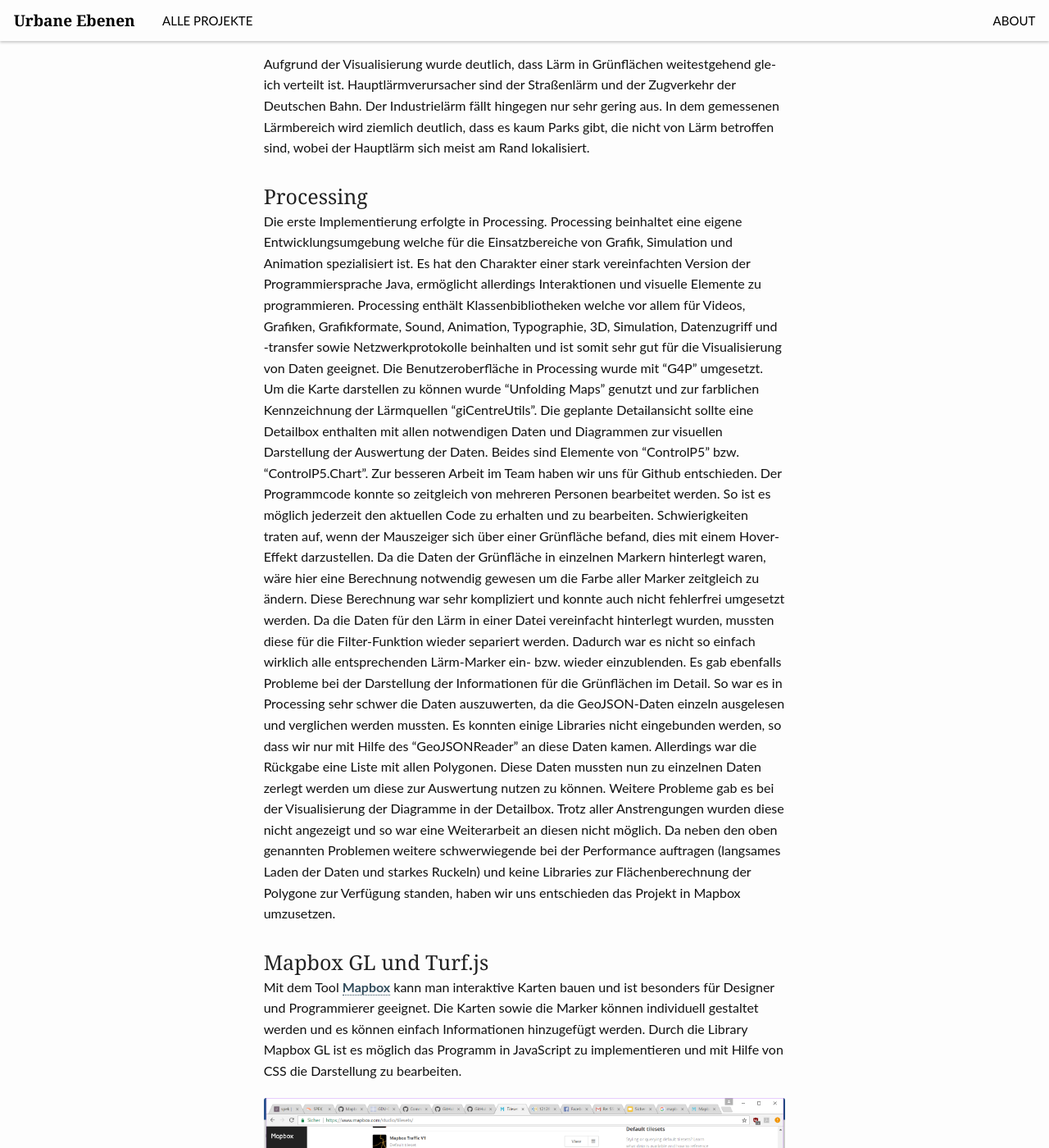
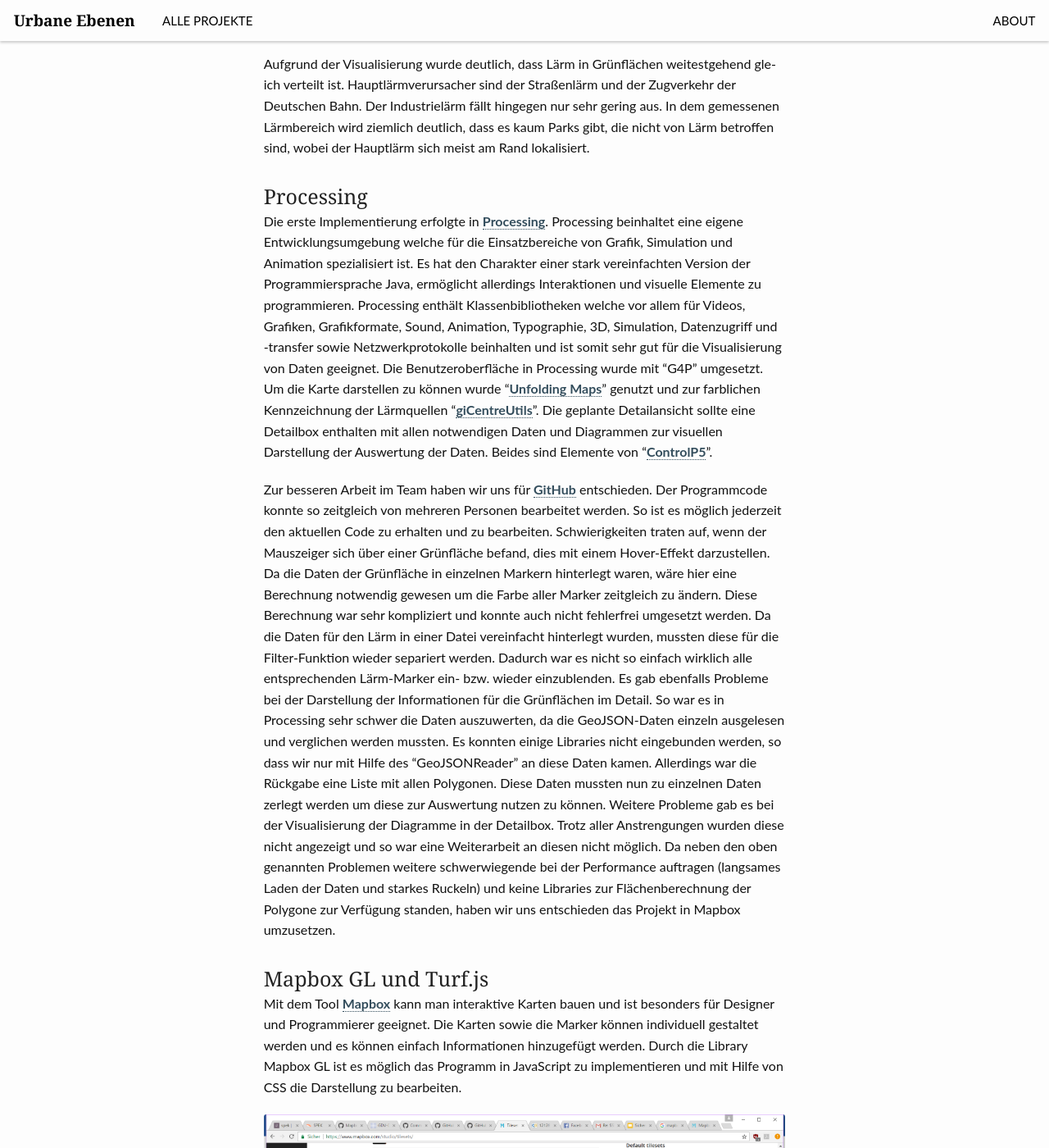
Before and after one commit to tillnagel/gdv-website, a Jekyll site: the page built from _posts/projects/2017-02-06-laermkoeln.md, in a window 1280 px wide and 1400 px high, scrolled down 4860 px. Shown: the whole window at 82% size. Built offline with Jekyll 4.4.1, drawn with Linux system fonts in a browser that asks for light colours; some of the changed text lies outside the part shown.

Commit message:
added more links

```diff
--- a/_posts/projects/2017-02-06-laermkoeln.md
+++ b/_posts/projects/2017-02-06-laermkoeln.md
@@ -1,6 +1,6 @@
 ---
 layout: page
-title:  "Ruhezonen in Köln"
+title: "Ruhezonen in Köln"
 subheadline: "Entspannungspotenzial der Grünflächen in Betracht des umliegenden Lärms"
 teaser: "Entspannungspotenzial der Grünflächen in Betracht des umliegenden Lärms"
 header: no
@@ -76,9 +76,10 @@ Der Nutzer hat die Möglichkeit näher heran zu zoomen und die Karte zu drehen,
 Aufgrund der Visualisierung wurde deutlich, dass Lärm in Grünflächen weitestgehend gleich verteilt ist. Hauptlärmverursacher sind der Straßenlärm und der Zugverkehr der Deutschen Bahn. Der Industrielärm fällt hingegen nur sehr gering aus. In dem gemessenen Lärmbereich wird ziemlich deutlich, dass es kaum Parks gibt, die nicht von Lärm betroffen sind, wobei der Hauptlärm sich meist am Rand lokalisiert.
 
 ### Processing
-Die erste Implementierung erfolgte in Processing.  Processing beinhaltet eine eigene Entwicklungsumgebung welche für die Einsatzbereiche von Grafik, Simulation und Animation spezialisiert ist. Es hat den Charakter einer stark vereinfachten Version der Programmiersprache Java, ermöglicht allerdings Interaktionen und visuelle Elemente zu programmieren. Processing enthält Klassenbibliotheken welche vor allem für Videos, Grafiken, Grafikformate, Sound, Animation, Typographie, 3D, Simulation, Datenzugriff und -transfer sowie Netzwerkprotokolle beinhalten und ist somit sehr gut für die Visualisierung von Daten geeignet.
-Die Benutzeroberfläche in Processing wurde mit "G4P" umgesetzt. Um die Karte darstellen zu können wurde "Unfolding Maps" genutzt und zur farblichen Kennzeichnung der Lärmquellen "giCentreUtils". Die geplante Detailansicht sollte eine Detailbox enthalten mit allen notwendigen Daten und Diagrammen zur visuellen Darstellung der Auswertung der Daten. Beides sind Elemente von "ControlP5" bzw. "ControlP5.Chart".
-Zur besseren Arbeit im Team haben wir uns für Github entschieden. Der Programmcode konnte so zeitgleich von mehreren Personen bearbeitet werden. So ist es möglich jederzeit den aktuellen Code zu erhalten und zu bearbeiten.
+Die erste Implementierung erfolgte in [Processing](https://processing.org).  Processing beinhaltet eine eigene Entwicklungsumgebung welche für die Einsatzbereiche von Grafik, Simulation und Animation spezialisiert ist. Es hat den Charakter einer stark vereinfachten Version der Programmiersprache Java, ermöglicht allerdings Interaktionen und visuelle Elemente zu programmieren. Processing enthält Klassenbibliotheken welche vor allem für Videos, Grafiken, Grafikformate, Sound, Animation, Typographie, 3D, Simulation, Datenzugriff und -transfer sowie Netzwerkprotokolle beinhalten und ist somit sehr gut für die Visualisierung von Daten geeignet.
+Die Benutzeroberfläche in Processing wurde mit "G4P" umgesetzt. Um die Karte darstellen zu können wurde "[Unfolding Maps](http://unfoldingmaps.org)" genutzt und zur farblichen Kennzeichnung der Lärmquellen "[giCentreUtils](http://www.gicentre.net/utils/)". Die geplante Detailansicht sollte eine Detailbox enthalten mit allen notwendigen Daten und Diagrammen zur visuellen Darstellung der Auswertung der Daten. Beides sind Elemente von "[ControlP5](http://www.sojamo.de/libraries/controlP5/)".
+
+Zur besseren Arbeit im Team haben wir uns für [GitHub](https://github.com) entschieden. Der Programmcode konnte so zeitgleich von mehreren Personen bearbeitet werden. So ist es möglich jederzeit den aktuellen Code zu erhalten und zu bearbeiten.
 Schwierigkeiten traten auf, wenn der Mauszeiger sich über einer Grünfläche befand, dies mit einem Hover-Effekt darzustellen. Da die Daten der Grünfläche in einzelnen Markern hinterlegt waren, wäre hier eine Berechnung notwendig gewesen um die Farbe aller Marker zeitgleich zu ändern. Diese Berechnung war sehr kompliziert und konnte auch nicht fehlerfrei umgesetzt werden.
 Da die Daten für den Lärm in einer Datei vereinfacht hinterlegt wurden, mussten diese für die Filter-Funktion wieder separiert werden. Dadurch war es nicht so einfach wirklich alle entsprechenden Lärm-Marker ein- bzw. wieder einzublenden.
 Es gab ebenfalls Probleme bei der Darstellung der Informationen für die Grünflächen im Detail. So war es in Processing sehr schwer die Daten auszuwerten, da die GeoJSON-Daten einzeln ausgelesen und verglichen werden mussten. Es konnten einige Libraries nicht eingebunden werden, so dass wir nur mit Hilfe des "GeoJSONReader" an diese Daten kamen. Allerdings war die Rückgabe eine Liste mit allen Polygonen. Diese Daten mussten nun zu einzelnen Daten zerlegt werden um diese zur Auswertung nutzen zu können.
```
Also changed, not shown: other parts of _posts/projects/2017-02-06-laermkoeln.md (+2 -2 lines).
